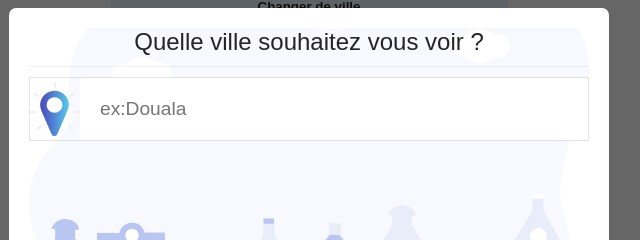
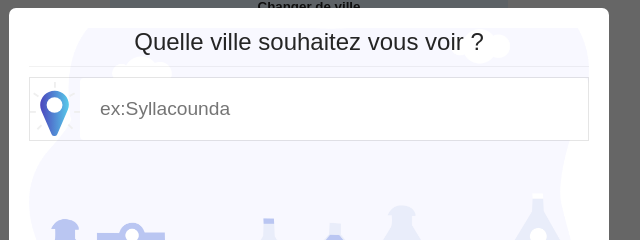
Before and after one commit to Syllaya78300/Syllaya78300.githubb.io, a plain HTML site: page index.html in a window 1280 px wide. Both pictures are taken after a click on the button "Changer de ville". Shown: the part 222-462 px from the top of the page, 331-971 px from the left. Drawn offline with nearby package versions, Linux system fonts and the light colour scheme; files that its build step writes are made by us from their sources; files whose address does not match are found by name.

Commit message:
Update index.html

```diff
--- a/index.html
+++ b/index.html
@@ -7,7 +7,7 @@
     <meta name="viewport" content="width=device-width, initial-scale=1.0">
     <link rel="stylesheet" href="css/style.css">
     <script src="scripts/app.js" defer></script>
-    <title>App Meteo</title>
+    <title>Meteo Aris</title>
 </head>
 
 <body>
@@ -56,7 +56,7 @@
                 <div class="modal-body">
                     <div class="textfield-container">
                         <img src="./img/icons/pin.svg" alt="" class="field-icon">
-                        <input type="text" class="textfield" id="city" placeholder="ex:Douala" autofocus>
+                        <input type="text" class="textfield" id="city" placeholder="ex:Syllacounda" autofocus>
                     </div>
                 </div>
                 <div class="modal-footer">
```
